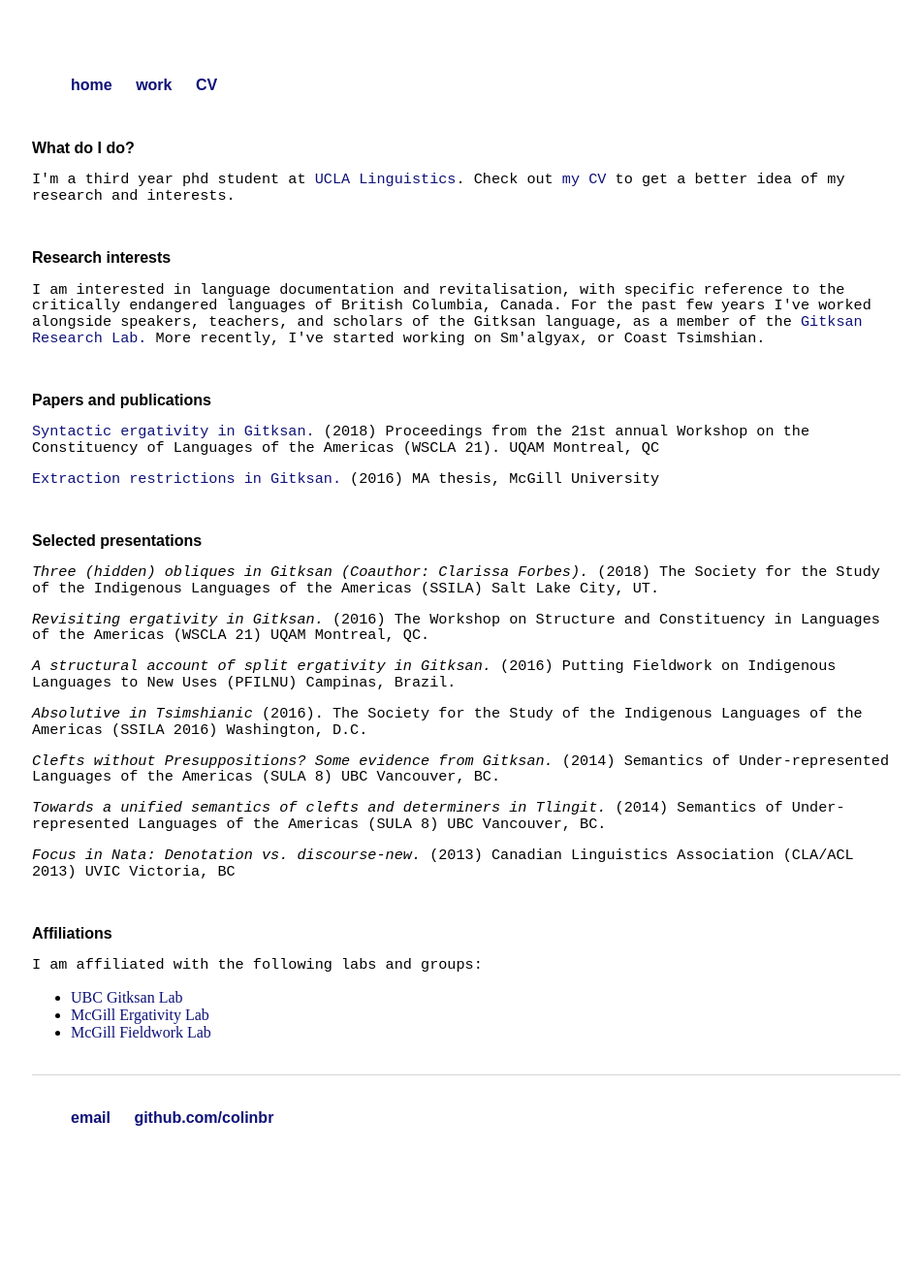
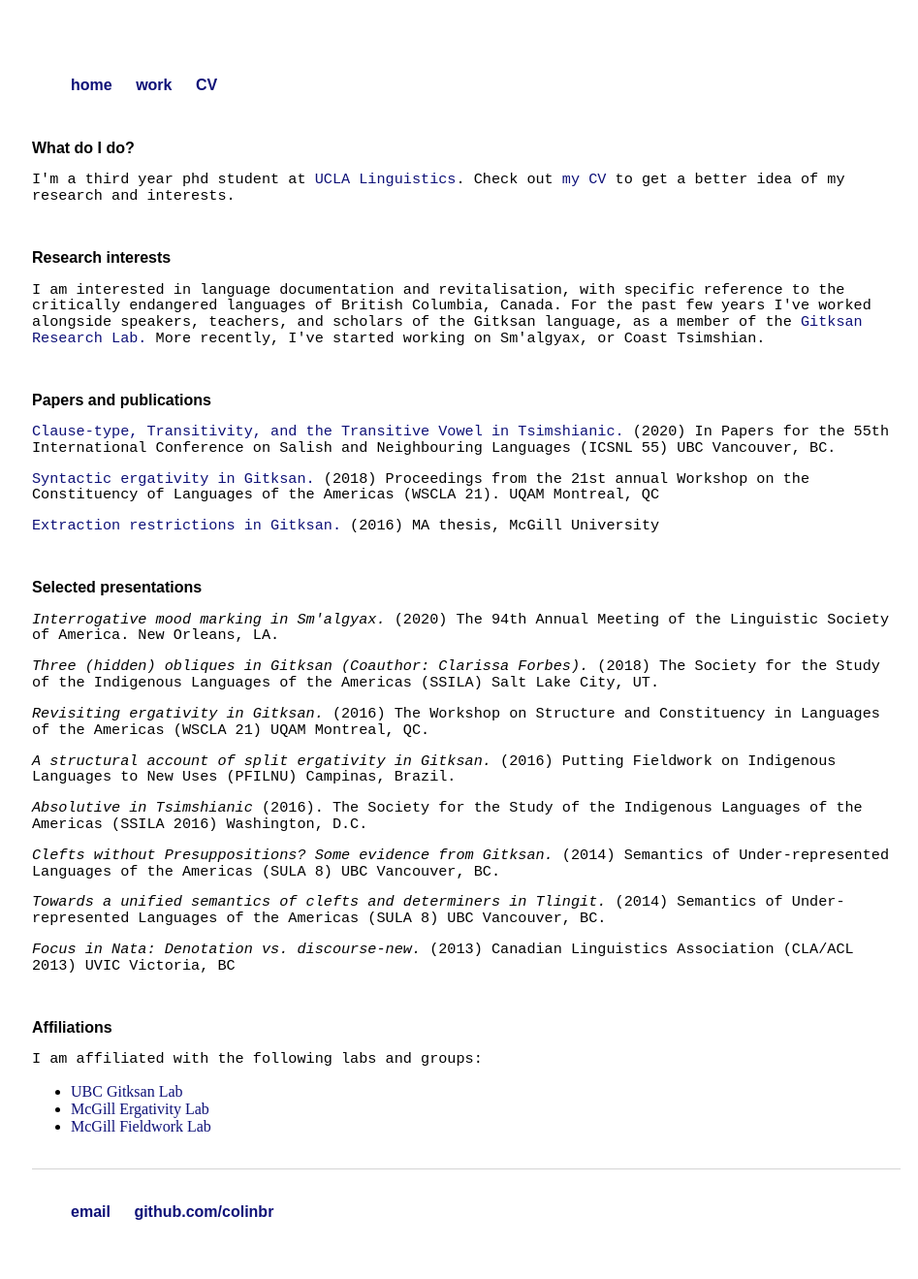
Before and after one commit to colinbr/OLD-colinbr.github.io, a Jekyll site: the page built from research/index.html, in a window 1280 px wide. Shown: the whole page at 97% size, without its empty margins (159-1106 px from the left). Built offline with Jekyll 4.4.1, drawn with Linux system fonts in a browser that asks for light colours; some web fonts are replaced; before the commit the page ends 1222 px from its top, so only the background shows below that.

Commit message:
Update index.html

```diff
--- a/research/index.html
+++ b/research/index.html
@@ -23,6 +23,7 @@ cyclops: passive
 	<br>
 
 	<h2>Papers and publications</h2>
+	<p><a href="http://lingpapers.sites.olt.ubc.ca/files/2020/07/02_ICSNL55_Brown_Forbes_Schwan_final.pdf">Clause-type, Transitivity, and the Transitive Vowel in Tsimshianic.</a> (2020)  In Papers for the 55th International Conference on Salish and Neighbouring Languages (ICSNL 55) UBC Vancouver, BC.</p>
 	<p><a href="https://lingpapers.sites.olt.ubc.ca/files/2018/01/WSCLA21-06-Brown.pdf">Syntactic ergativity in Gitksan.</a> (2018) Proceedings from the 21st annual Workshop on the
 Constituency of Languages of the Americas (WSCLA 21). UQAM Montreal, QC</p>
 	<p><a href="https://ling.auf.net/lingbuzz/003500">Extraction restrictions in Gitksan.</a> (2016) MA thesis, McGill University</p>
@@ -30,6 +31,7 @@ Constituency of Languages of the Americas (WSCLA 21). UQAM Montreal, QC</p>
 	<br>
 
 	<h2>Selected presentations</h2>
+	<p><em>Interrogative mood marking in Sm'algyax.</em> (2020) The 94th Annual Meeting of the Linguistic Society of America. New Orleans, LA.</p>
 	 <p><em>Three (hidden) obliques in Gitksan (Coauthor: Clarissa Forbes). </em> (2018) The Society for the Study of the Indigenous Languages of the Americas (SSILA) Salt Lake City, UT. </p>
 	<p><em>Revisiting ergativity in Gitksan.</em> (2016) The Workshop on Structure and Constituency in
 Languages of the Americas (WSCLA 21) UQAM Montreal, QC.</p>
```
